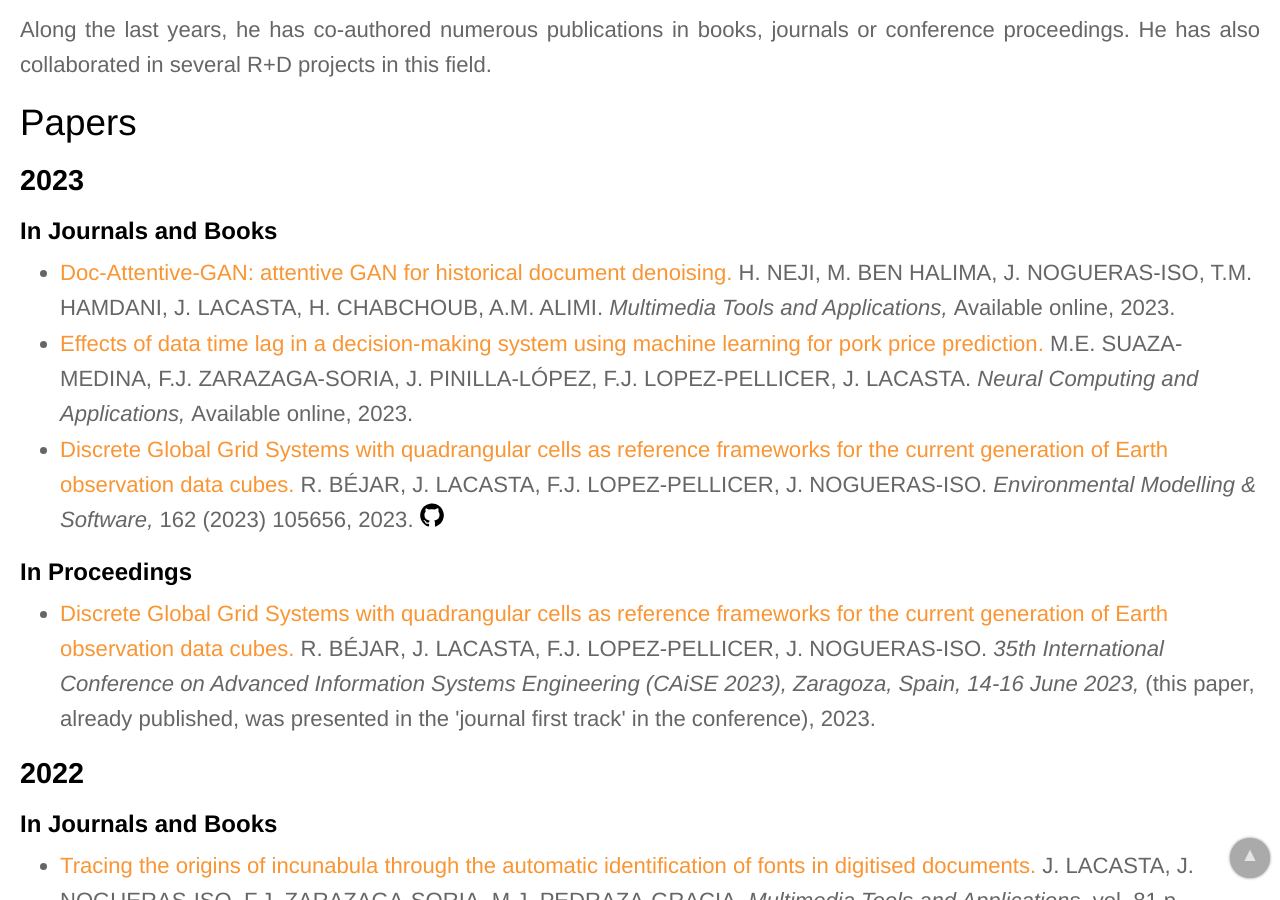
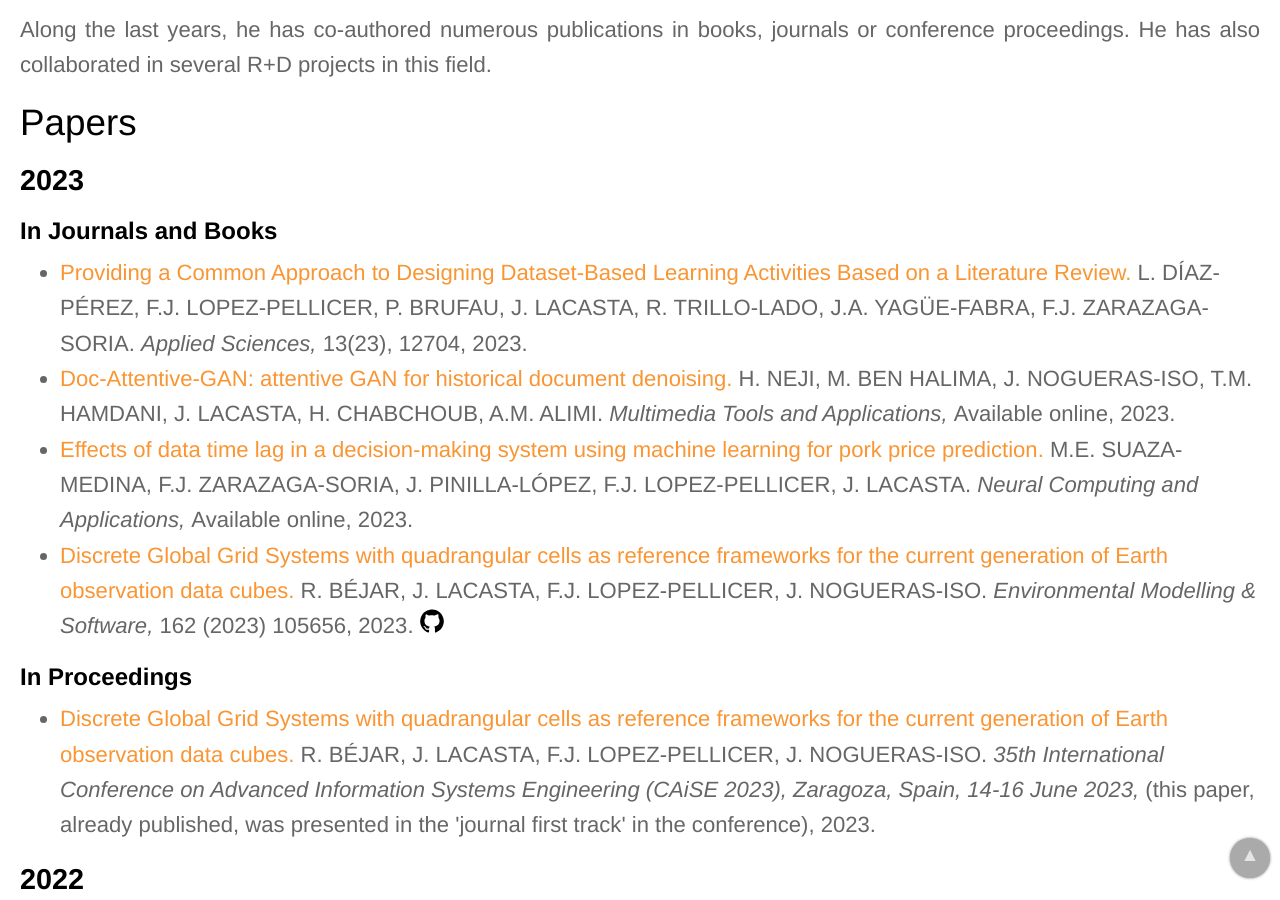
Before and after one commit to IAAA-Lab/IAAA-Lab.github.io, a Jekyll site: the page built from _staff/jlacasta.md, in a window 1280 px wide and 900 px high, scrolled down 708 px. Built offline with Jekyll 4.4.1, drawn with Linux system fonts in a browser that asks for light colours.

Commit message:
Update papers.yml (Applied Sciences)

```diff
--- a/_data/papers.yml
+++ b/_data/papers.yml
@@ -1,6 +1,14 @@
 # Importante: dentro de este fichero los artículos tienen que estar ordenados por año
 # (los más recientes primero) y dentro de cada año primero van los libros, luego los
 # artículos de revista y capítulos de libro y finalmente los artículos de congreso
+# -------------------
+- title: "Providing a Common Approach to Designing Dataset-Based Learning Activities Based on a Literature Review"
+  url: https://www.mdpi.com/2076-3417/13/23/12704
+  authors:  L. DÍAZ-PÉREZ, F.J. LOPEZ-PELLICER, P. BRUFAU, J. LACASTA, R. TRILLO-LADO, J.A. YAGÜE-FABRA, F.J. ZARAZAGA-SORIA
+  publication: "Applied Sciences"
+  publication_detail: "13(23), 12704"
+  year: 2023
+  doi: https://doi.org/10.3390/app132312704
 # -------------------
 - title: "Doc-Attentive-GAN: attentive GAN for historical document denoising"
   url: https://doi.org/10.1007/s11042-023-15340-x
```
